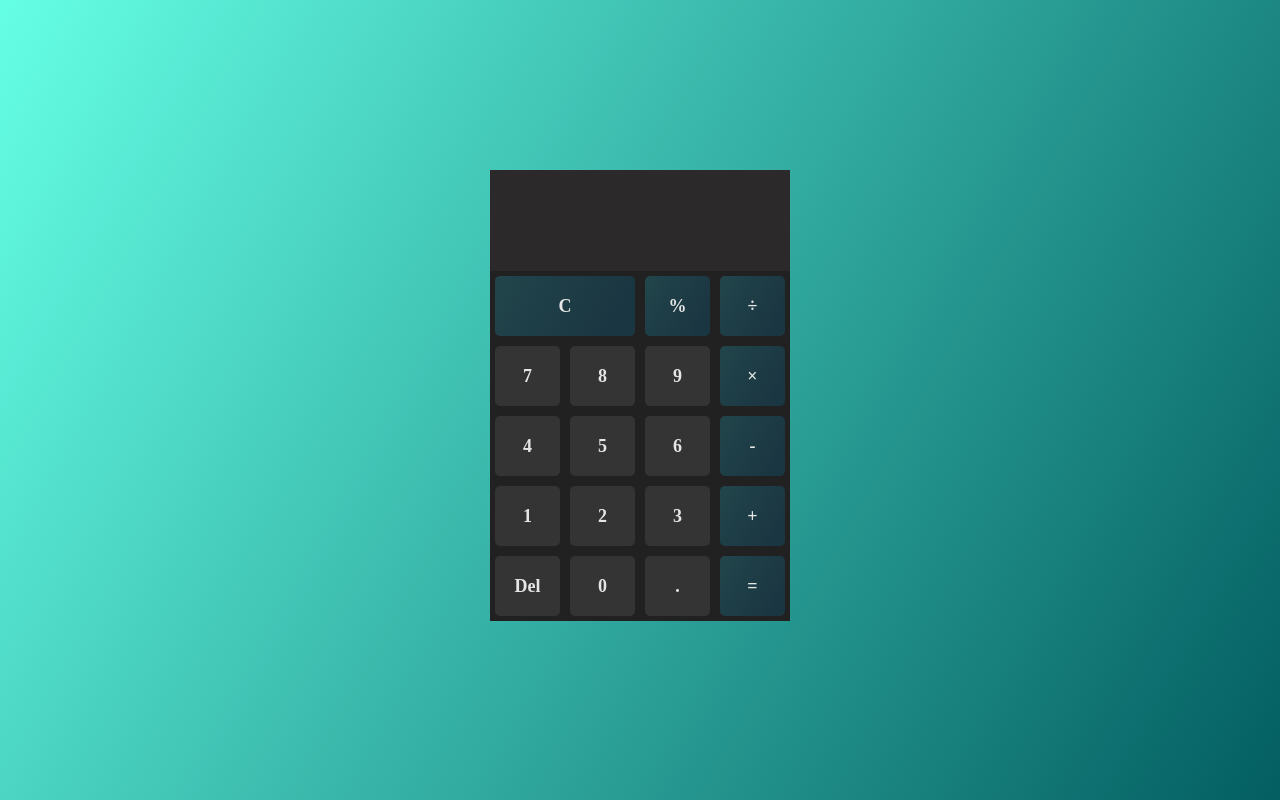
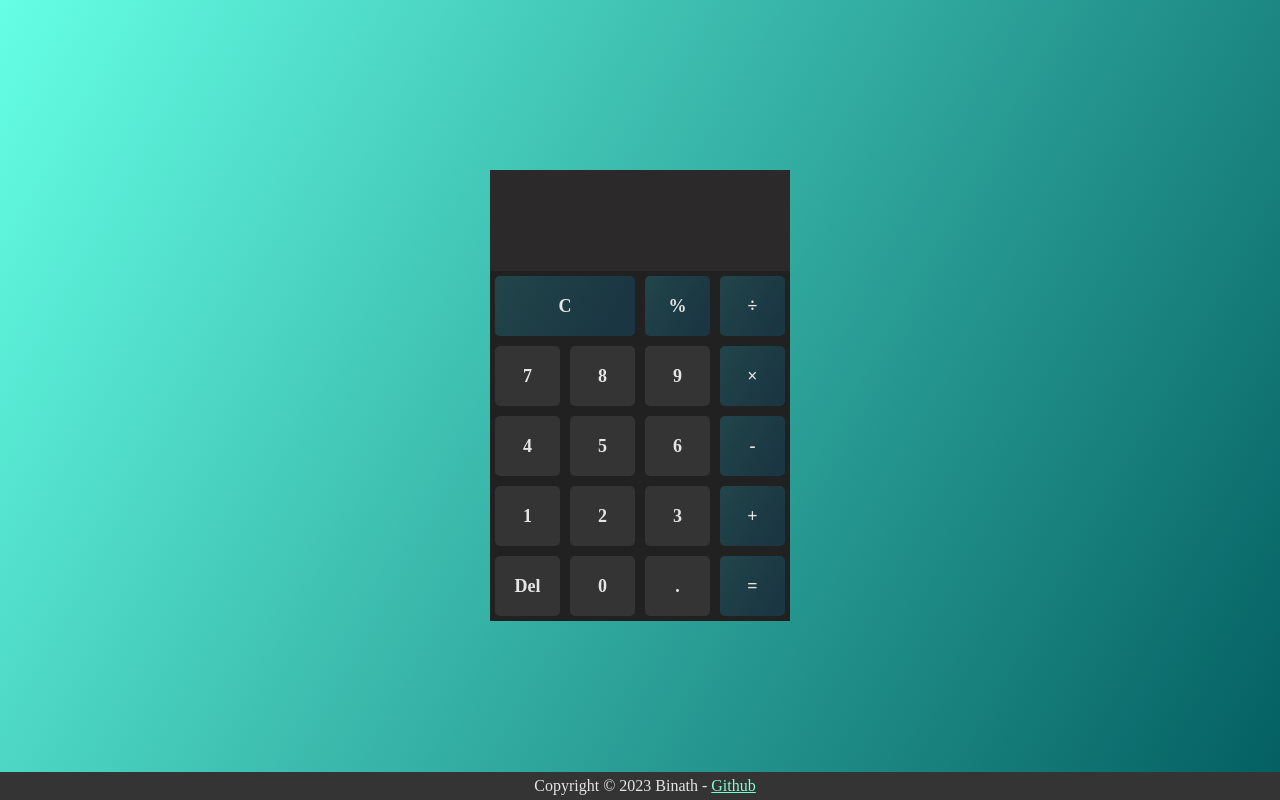
Before and after one commit to binathperera/calculator, a plain HTML site: page index.html in a window 1280 px wide. Drawn offline with Linux system fonts and the light colour scheme.

Commit message:
Add copyright message

```diff
--- a/index.html
+++ b/index.html
@@ -34,6 +34,19 @@
                 <div class="grid-item" >.</div>
                 <div class="grid-item operator" >=</div>
             </div>
+
+        </div>
+        <div class="copyright">
+            <span>
+              Copyright ©
+              <script>
+                document.write(new Date().getFullYear())
+              </script>
+              Binath -
+            </span>
+            <a href="https://github.com/binathperera" target="_blank">
+              Github
+            </a>
         </div>
     </body>
 </html>
--- a/styles.css
+++ b/styles.css
@@ -58,3 +58,22 @@ body{
 #c{
     grid-column: 1 / span 2;
 }
+
+footer{
+    display: fixed;
+    margin-bottom: 0;
+}
+
+.copyright{
+    color: rgb(229, 229, 229);
+    background-color: #343434;
+    padding: 5px;
+    text-align: center;
+    position: fixed;
+    width: 100%;
+    bottom: 0;
+}
+
+a{
+    color: aquamarine;
+}
```
